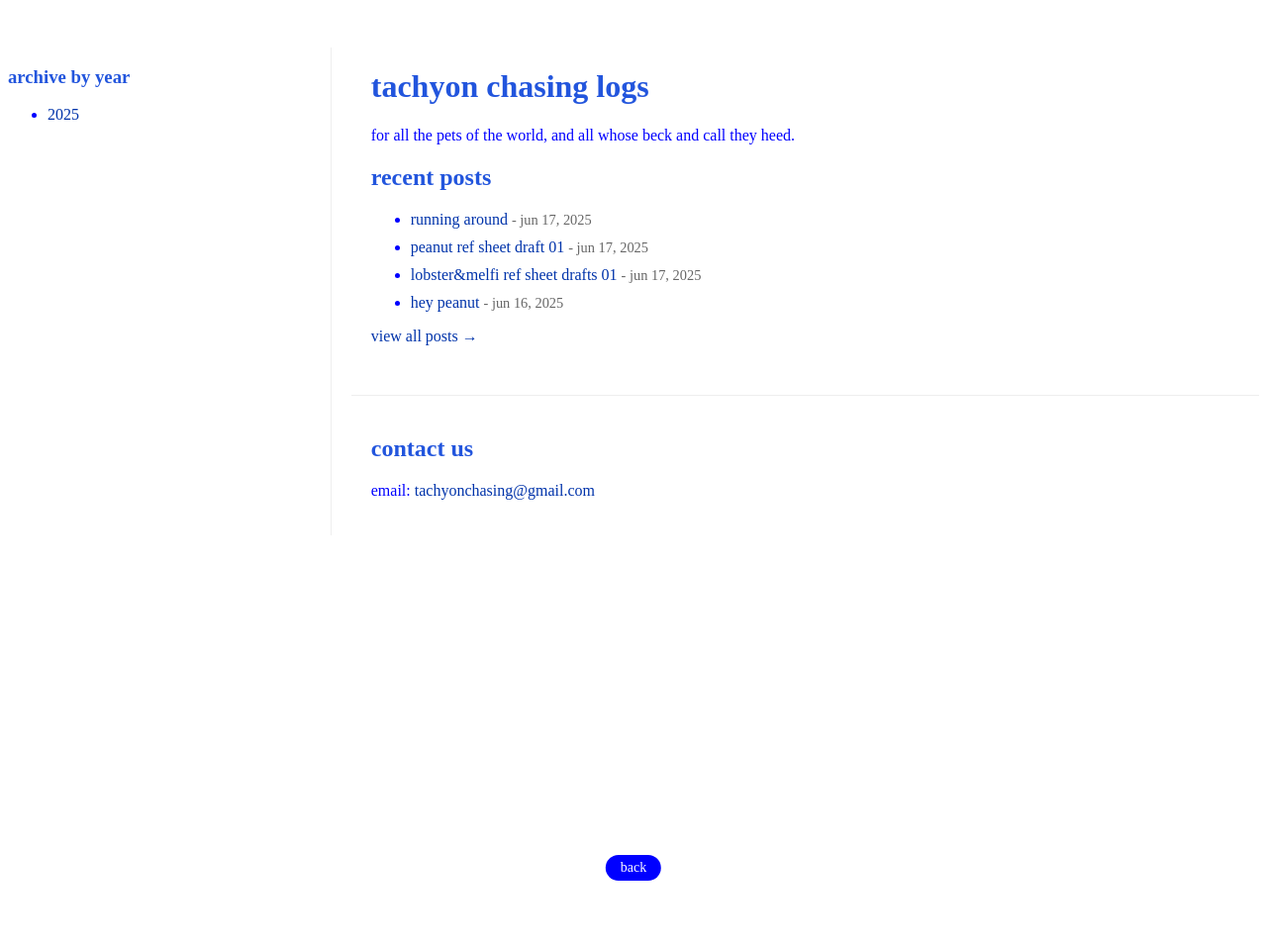
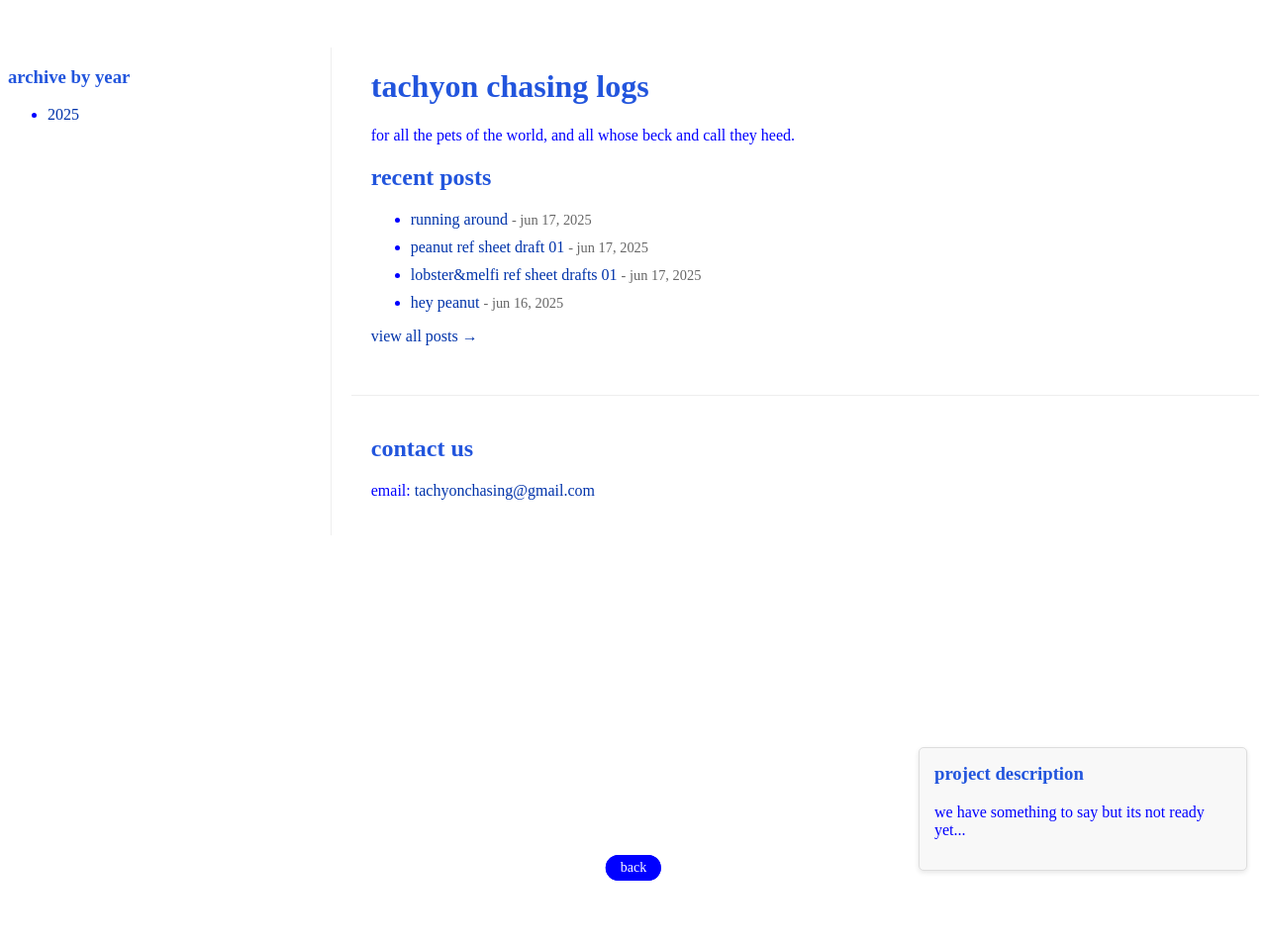
Before and after one commit to catgoesmiao/catgoesmiao.github.io, a Jekyll site: the page built from index.html, in a window 1280 px wide. Shown: the whole page at 99% size. Built offline with Jekyll 4.4.1, drawn with Linux system fonts in a browser that asks for light colours.

Commit message:
Update default.html

```diff
--- a/_layouts/default.html
+++ b/_layouts/default.html
@@ -56,5 +56,36 @@
   </div>
 
   <a href="javascript:history.back()" class="back-button-bottom">back</a>
+  <!DOCTYPE html>
+<html>
+<head>
+  <!-- ... existing head content remains unchanged ... -->
+</head>
+<body>
+
+  <div class="container">
+    <!-- ... existing sidebar and content ... -->
+  </div>
+
+  <a href="javascript:history.back()" class="back-button-bottom">back</a>
+
+  <!-- project description -->
+  <div class="project-description" style="
+    position: fixed;
+    bottom: 20px;
+    right: 20px;
+    width: 300px;
+    padding: 15px;
+    background: #f8f8f8;
+    border: 1px solid #ddd;
+    border-radius: 5px;
+    box-shadow: 0 2px 5px rgba(0,0,0,0.1);
+    z-index: 1000;">
+    <h3 style="margin-top: 0">project description</h3>
+    <p>we have something to say but its not ready yet...</p>
+  </div>
+
 </body>
 </html>
+</body>
+</html>
```
